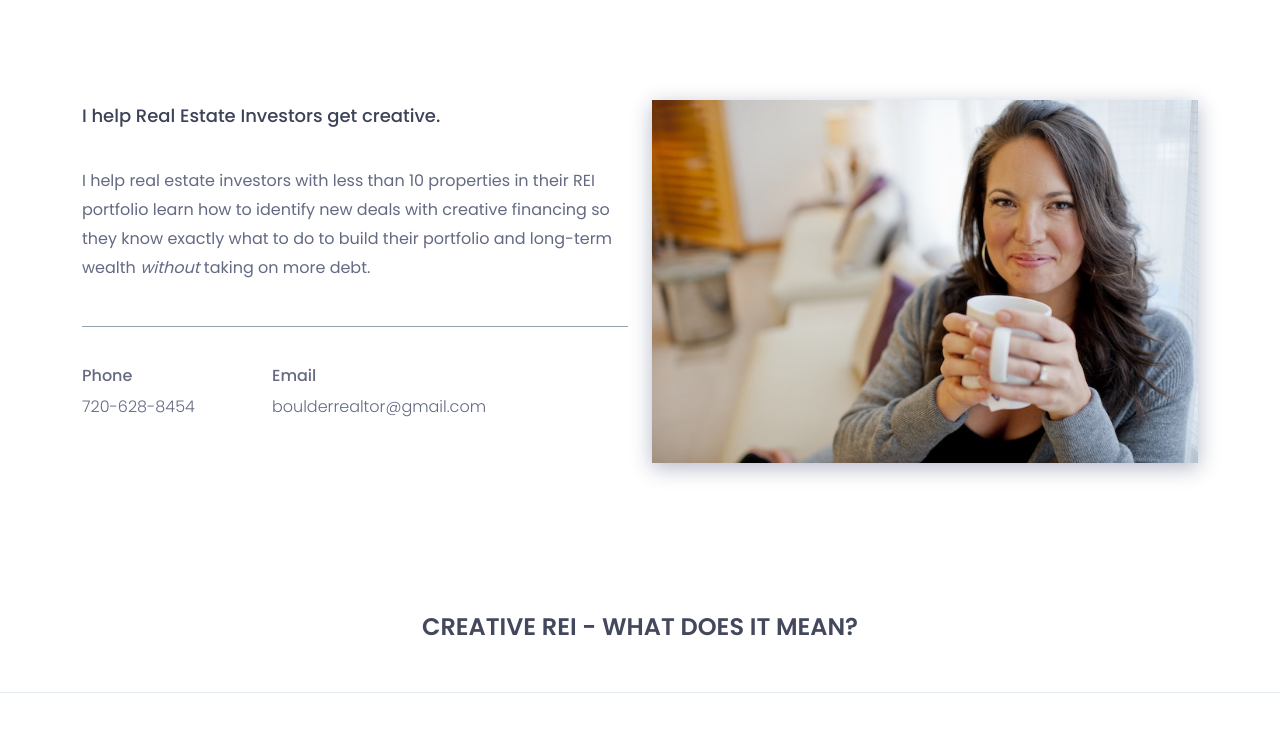
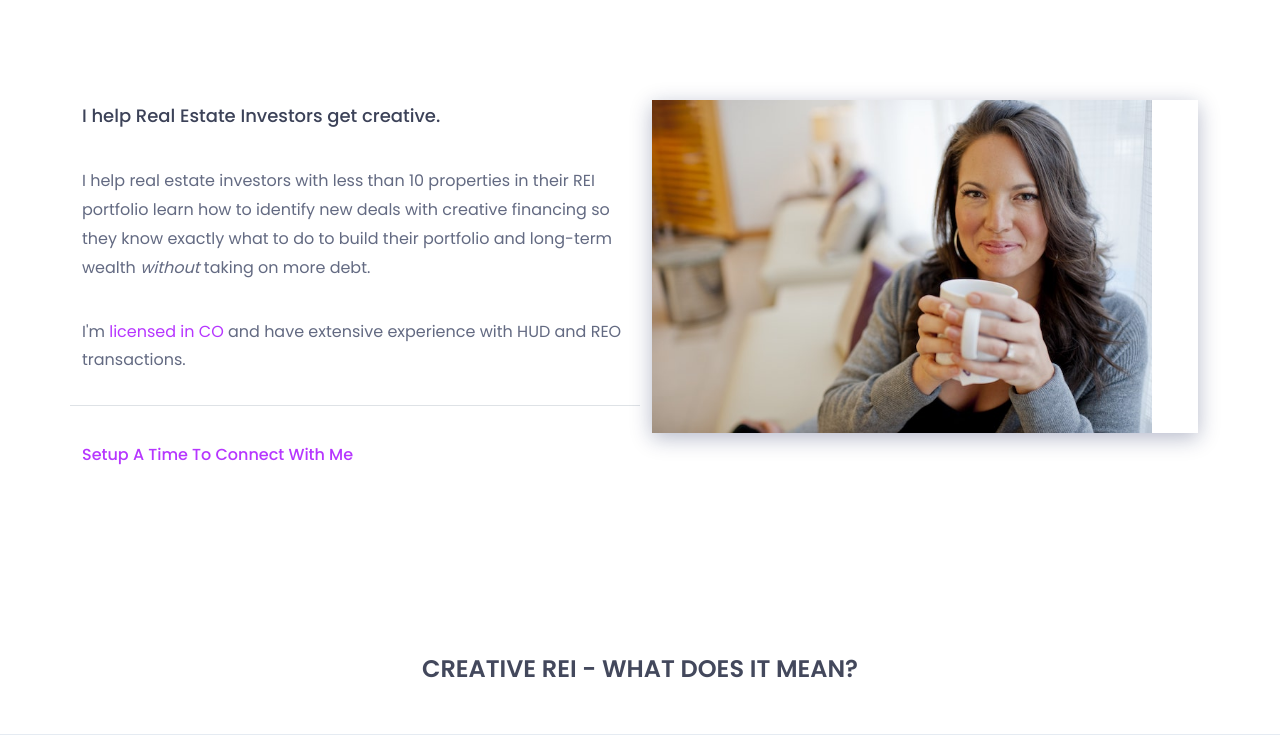
Before and after one commit to REI-Warriors/website, a plain HTML site: page index.html in a window 1280 px wide. Shown: the part 740-1480 px from the top of the page. Drawn offline with nearby package versions, Linux system fonts and the light colour scheme.

Commit message:
client revisions

```diff
--- a/assets/css/style.css
+++ b/assets/css/style.css
@@ -37,6 +37,14 @@ p {
 	font-size:14px;
 	font-family: 'Poppins', sans-serif;
 }
+a:link, a:visited, a:hover, a:active {
+    color: #b636ff;
+    text-decoration: none;
+}
+a:hover {
+    color: #d92cf9;
+}
+
 img{border:none;max-width:100%; height:auto;}
 ul{
 	padding: 0;
@@ -181,9 +189,17 @@ ul.navbar-nav > li > a:hover {
 .single-about-txt p {
     font-size: 16px;
     color: #636a82;
-    padding: 35px 0 43px;
-    border-bottom: 1px solid #999fb3;
+    padding: 35px 0 0;
 }
+
+.single-about-txt p:last-of-type {
+    padding-bottom: 30px;
+}
+
+.border-top {
+    border-top: 1px solid #999fb3;
+}
+
 .single-about-add-info {
     margin: 35px 0;
 }
@@ -199,7 +215,7 @@ ul.navbar-nav > li > a:hover {
     box-shadow: 0 5px 20px rgba(14,25,80,.30);
 }
 .single-about-img img {
-    width: 100%
+    width: 100%;
     max-width: 500px;
 }
 
--- a/index.html
+++ b/index.html
@@ -51,6 +51,9 @@
 									<li class="nav-item">
 									<a class="nav-link" href="#background">about</a>
 									</li>
+									<li class="nav-item">
+									<a class="nav-link" href="#investing">investing</a>
+									</li>
 								</ul>
 							</div>
 						</div>
@@ -72,7 +75,7 @@
 					<div class="col-md-12 text-center">
 						<div class="header-text">
 							<h2>Shiela Roberts</h2>
-							<p>REI Warrior</p>
+							<p>Real Estate Investing Warrior</p>
 						</div><!--/.header-text-->
 					</div><!--/.col-->
 				</div><!-- /.row-->
@@ -91,20 +94,16 @@
 								<h3>
 									I help Real Estate Investors get creative.
 								</h3>
-								<p>
+								<p id="investing">
 									I help real estate investors with less than 10 properties in their REI portfolio learn how to identify new deals with creative financing so they know exactly what to do to build their portfolio and long-term wealth <i>without</i> taking on more debt.
 								</p>
-								<div class="row">
-									<div class="col-sm-4">
+								<p>
+									I'm <a href="http://www.silverfernhomes.com/" target="_blank">licensed in CO</a> and have extensive experience with HUD and REO transactions.
+								</p>
+								<div class="row border-top">
+									<div class="col-sm-8">
 										<div class="single-about-add-info">
-											<h3>phone</h3>
-											<p>&#055;&#050;&#048;&#045;&#054;&#050;&#056;&#045;&#056;&#052;&#053;&#052;</p>
-										</div>
-									</div>
-									<div class="col-sm-4">
-										<div class="single-about-add-info">
-											<h3>email</h3>
-											<p>&#098;&#111;&#117;&#108;&#100;&#101;&#114;&#114;&#101;&#097;&#108;&#116;&#111;&#114;&#064;&#103;&#109;&#097;&#105;&#108;&#046;&#099;&#111;&#109;</p>
+											<h3><a href="https://calendly.com/reiwarriors/test/" target="_blank">Setup a time to connect with me</a></h3>
 										</div>
 									</div>
 								</div>
@@ -240,6 +239,7 @@
 						</tr>
 						</tbody>
 					</table>
+					<p>* I split my first 2 deals with my mentor.  Don't worry about the specifics - this can be a wholesale, L/O. sub to, etc..  The point is that you will have support to put deals together.  And I want you to succeed!</p>
 				</div>
 			</div>
 
@@ -254,7 +254,7 @@
 			<div class="container">
 				<div class="background-content">
 					<p>I got into REI from feeling like I had no one or nothing to count on.  I was looking for safety, stability and financial security.  I'm a survivor of severe early childhood trauma. While all of us have our traumas, I was born into domestic violence and mental illness.  At 2 yrs old I was taken from my biological parents by court order.  The neglect and chaos in my own childhood home drove me to ensure I had security, safety and stability for myself and my children.  In addition to investing in real estate for our financial health, my husband and I cultivate our mental and relational health too.  We both work from home.  My husband and I have a weekly lunch date. And we make sure one of us is there to meet our children when they come home from school.</p>
-					<p>We greatly value our physical health.  We have created a lifestyle where we exercise regularly. We enjoy Pilates and walking together.   I practice yoga daily.  And he plays and coaches hockey. Maybe you can relate to wanting complete health for your body, mind, spirit and bank account?  Do you feel health in all aspects of your life is the ultimate in success?</p>
+					<p>We greatly value our physical health. We have created a lifestyle where we exercise regularly. We enjoy Pilates and walking together. I practice yoga daily. I <a href="http://www.dancetobefree.org/" target="_blank">dance</a>. And he plays and coaches hockey. Maybe you can relate to wanting complete health for your body, mind, spirit and bank account?  Do you feel health in all aspects of your life is the ultimate in success?</p>
 					<p>I learned everything I could about creating long term wealth and multiple streams of income.  I paid a mentor who taught me about creative financing aka buying on terms ("no money down") - Wholesaling, L/Os, Sub to, Owner Financing. Followed his guidance. Became financially independent by 30.</p>
 					<p>Together, with my husband, we achieved our goal of buying in Boulder City. I saw the opportunity that the Boulder market offers.  I was right!  Because we bought in Boulder we have 35-50% more equity in our portfolio than we would have if we bought in the surrounding markets.  The financial independence and overall health we have is due to our success in real estate investing.</p>
 					<p>I am a warrior.  And if you are landing on my site, YOU are a warrior too.</p>
@@ -273,8 +273,8 @@
 			</div>
 			<div class="container">
 				<div class="background-content">
-					<p>Helping anyone who has felt passed over, neglected or abandoned feel seen, safe and secure through investing in real estate with creative financing.</p>
-
+					<p>Helping anyone who has felt passed over, neglected or abandoned feel seen, safe and secure through the creation of stability via multiple streams of income investing in real estate with creative financing.</p>
+					<p>A portion of the proceeds go to helping people heal from PTSD and complex PTSD.  If you or someone you know is suffering, there is hope <3.</p>
 				</div><!--.background-content-->
 			</div>
 
```
